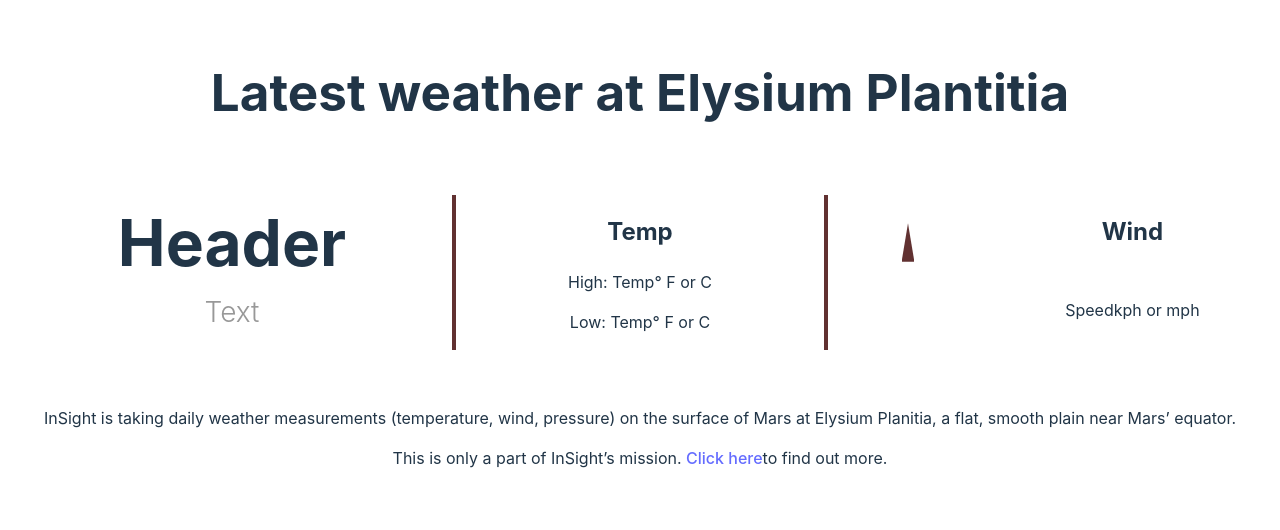
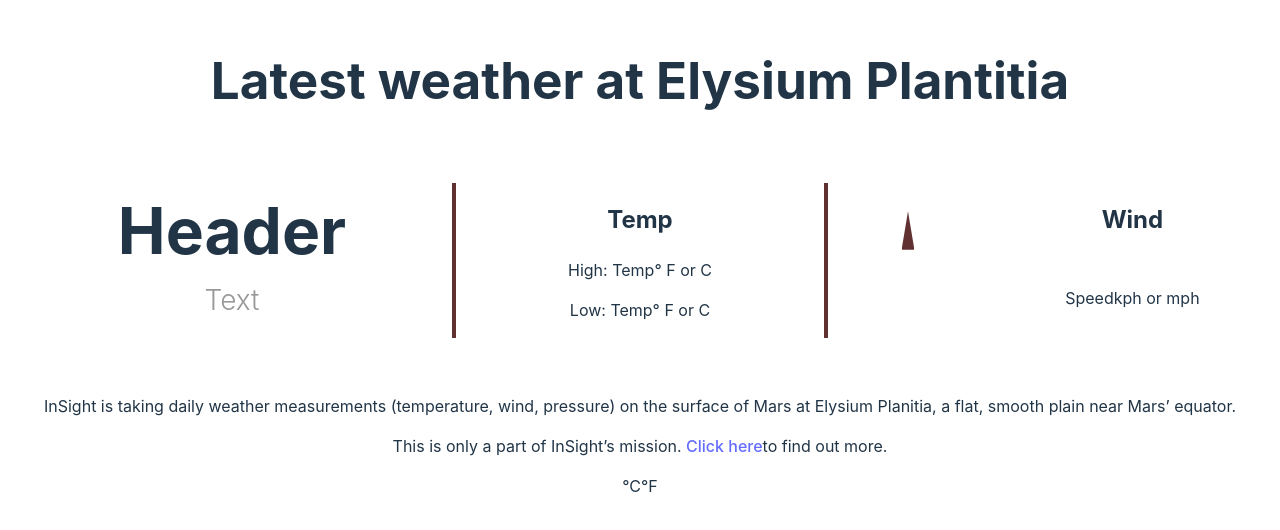
Before and after one commit to radhaya9av/the-mars, a React (Vite) app: page / in a window 1280 px wide. Shown: the part 142-672 px from the top of the page. Built offline with nearby package versions, Linux system fonts and the light colour scheme.

Commit message:
Unit_componentAdded

```diff
--- /dev/null
+++ b/src/components/Unit.jsx
@@ -0,0 +1,15 @@
+import React from 'react';
+
+function Unit() {
+
+    return(
+      <>
+        <div className = "UnitStyles">
+            <label htmlFor='cel'>°C</label>
+            <label htmlFor='fah'>°F</label>
+        </div>
+      </>
+    )
+};
+
+export default Unit
--- a/src/pages/home/home.jsx
+++ b/src/pages/home/home.jsx
@@ -1,4 +1,5 @@
 import Info from "../../components/Info"
+import Unit from "../../components/Unit"
 import WeatherData from "../../components/WeatherData"
 
 function Home() {
@@ -14,6 +15,7 @@
       </div>
       <div className = "InfoWrapper">
         <Info />
+        <Unit />
       </div>
     </>
   )
```
